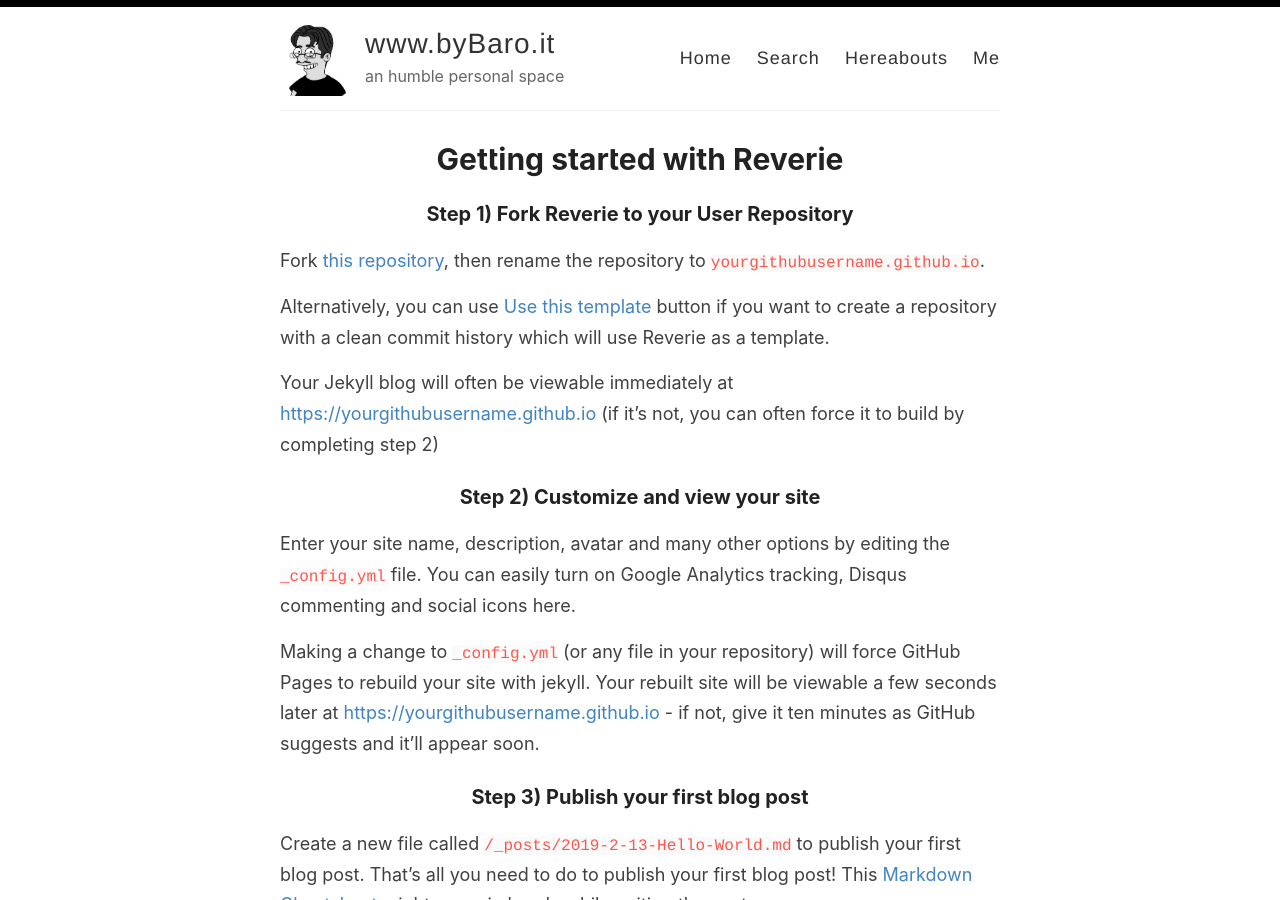
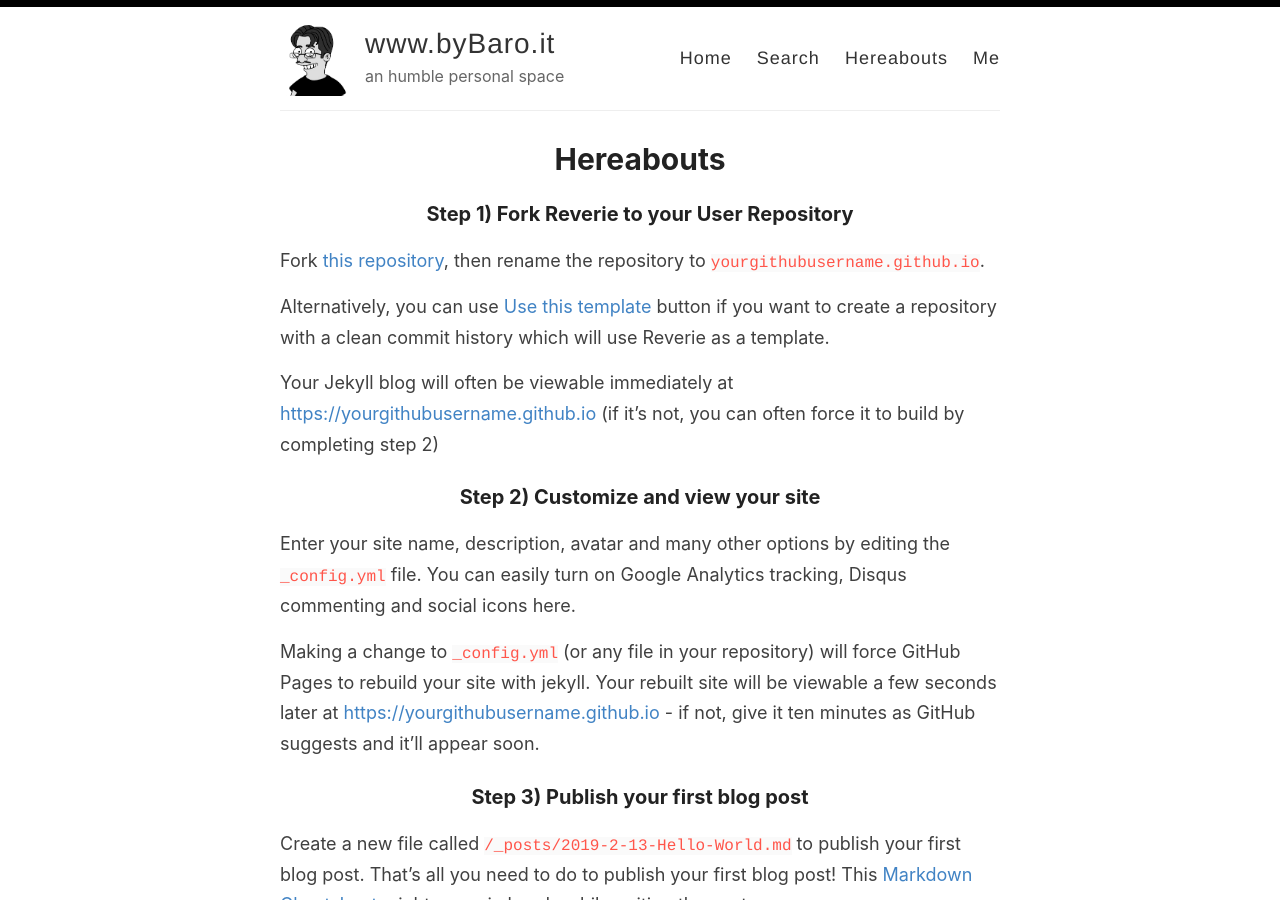
Before and after one commit to baro77/baro77.github.io, a Jekyll site: the page built from _pages/hereabouts.md, in a window 1280 px wide and 900 px high. Built offline with Jekyll 4.4.1, drawn with Linux system fonts in a browser that asks for light colours.

Commit message:
Update hereabouts.md

```diff
--- a/_pages/hereabouts.md
+++ b/_pages/hereabouts.md
@@ -1,7 +1,7 @@
 ---
 layout: page
-title: Getting started with Reverie
-permalink: /getting-started/
+title: Hereabouts
+permalink: /hereabouts/
 ---
 
 ### Step 1) Fork Reverie to your User Repository
```
